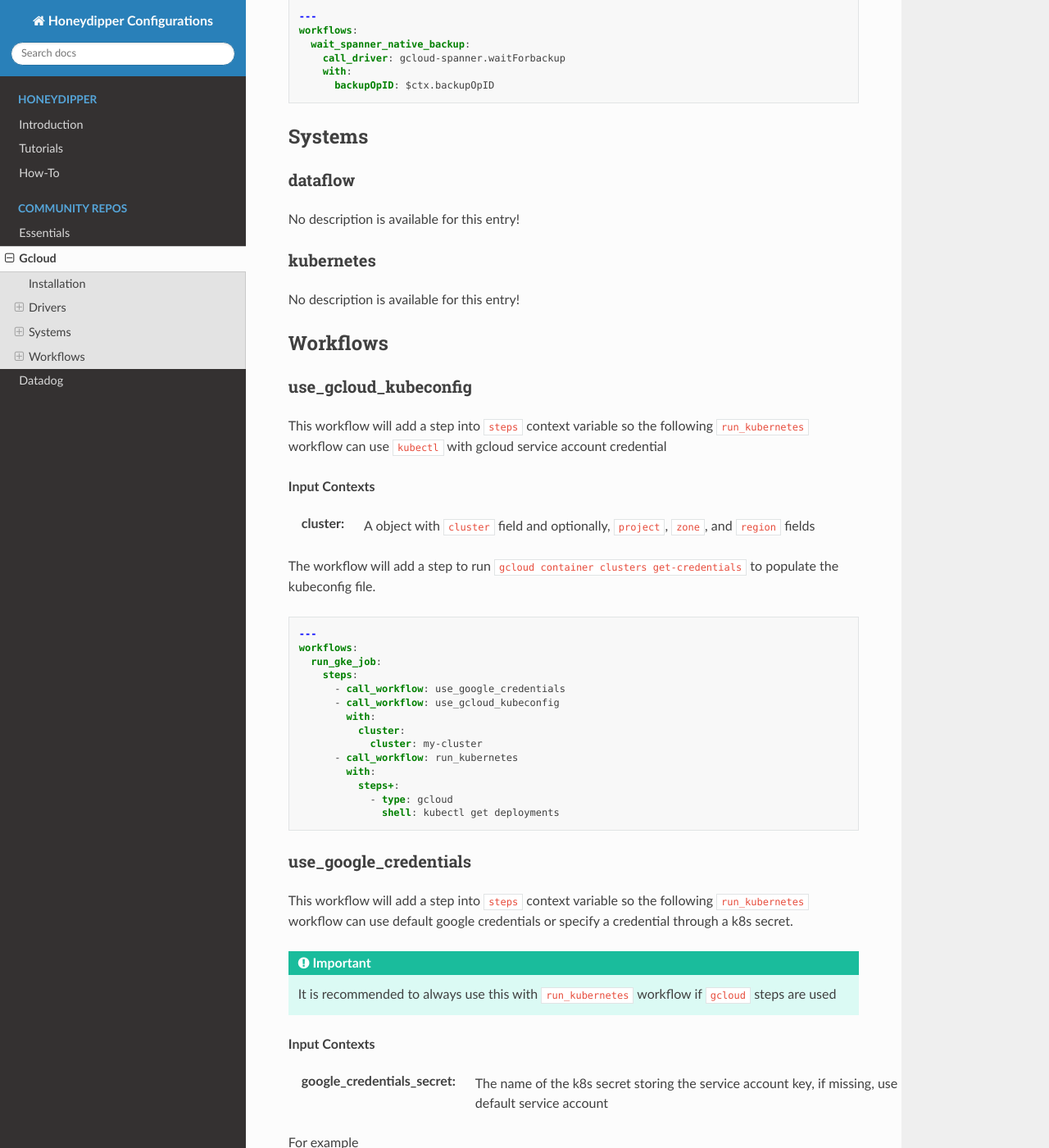
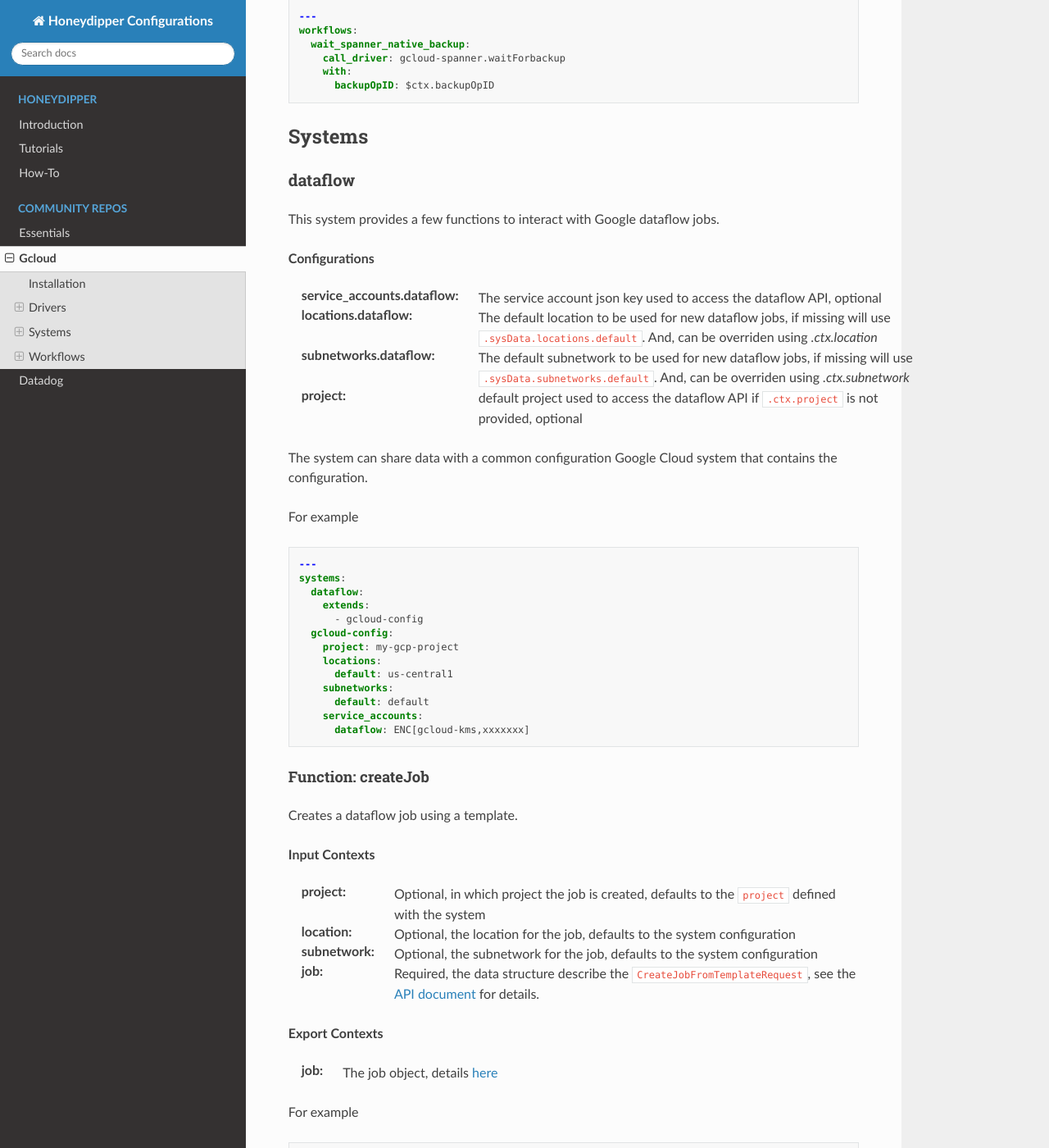
Before and after one commit to honeydipper/honeydipper-sphinx, a Sphinx documentation site: the page built from source/gcloud.rst, in a window 1280 px wide and 1400 px high, scrolled down 11529 px. Shown: the whole window at 82% size. Built offline with Sphinx 7.4.7 and the Read the Docs theme 2.0.0, drawn with Linux system fonts in a browser that asks for light colours; some of the changed text lies outside the part shown.

Commit message:
docs: update version 2.4.0 with essential 7ce75b1

```diff
--- a/source/gcloud.rst
+++ b/source/gcloud.rst
@@ -648,7 +648,175 @@ Systems
 dataflow
 --------
 
-No description is available for this entry!
+This system provides a few functions to interact with Google dataflow jobs.
+
+
+**Configurations**
+
+:service_accounts.dataflow: The service account json key used to access the dataflow API, optional
+
+:locations.dataflow: The default location to be used for new dataflow jobs, if missing will use :code:`.sysData.locations.default`. And, can be overriden using `.ctx.location`
+
+
+:subnetworks.dataflow: The default subnetwork to be used for new dataflow jobs, if missing will use :code:`.sysData.subnetworks.default`. And, can be overriden using `.ctx.subnetwork`
+
+
+:project: default project used to access the dataflow API if :code:`.ctx.project` is not provided, optional
+
+
+The system can share data with a common configuration Google Cloud system that contains the configuration.
+
+For example
+
+.. code-block:: yaml
+
+   ---
+   systems:
+     dataflow:
+       extends:
+         - gcloud-config
+     gcloud-config:
+       project: my-gcp-project
+       locations:
+         default: us-central1
+       subnetworks:
+         default: default
+       service_accounts:
+         dataflow: ENC[gcloud-kms,xxxxxxx]
+
+
+Function: createJob
+^^^^^^^^^^^^^^^^^^^
+
+Creates a dataflow job using a template.
+
+
+**Input Contexts**
+
+:project: Optional, in which project the job is created, defaults to the :code:`project` defined with the system
+
+:location: Optional, the location for the job, defaults to the system configuration
+
+:subnetwork: Optional, the subnetwork for the job, defaults to the system configuration
+
+:job: Required, the data structure describe the :code:`CreateJobFromTemplateRequest`, see the `API document <https://pkg.go.dev/google.golang.org/api/dataflow/v1b3#CreateJobFromTemplateRequest>`_ for details.
+
+**Export Contexts**
+
+:job: The job object, details `here <https://pkg.go.dev/google.golang.org/api/dataflow/v1b3#Job>`_
+
+For example
+
+.. code-block:: yaml
+
+   call_function: dataflow.createJob
+   with:
+     job:
+       gcsPath: gs://dataflow-templates/Cloud_Spanner_to_GCS_Avro
+       jobName: export-a-spanner-DB-to-gcs
+       parameters:
+         instanceId: my-spanner-instance
+         databaseId: my-spanner-db
+         outputDir: gs://my_spanner_export_bucket
+
+
+Function: findJob
+^^^^^^^^^^^^^^^^^
+
+Find an active job with the given name pattern
+
+
+**Input Contexts**
+
+:project: Optional, in which project the job is created, defaults to the :code:`project` defined with the system
+
+:location: Optional, the location for the job, defaults to the system configuration
+
+:jobNamePattern: Required, a regex pattern used for match the job name
+
+**Export Contexts**
+
+:job: The first active matching job object, details `here <https://pkg.go.dev/google.golang.org/api/dataflow/v1b3#Job>`_
+
+For example
+
+.. code-block:: yaml
+
+   steps:
+     - call_function: dataflow.findJob
+       with:
+         jobNamePattern: ^export-a-spanner-DB-to-gcs$
+     - call_function: dataflow.getStatus
+
+
+Function: getStatus
+^^^^^^^^^^^^^^^^^^^
+
+Wait for the dataflow job to complete and return the status of the job.
+
+
+**Input Contexts**
+
+:project: Optional, in which project the job is created, defaults to the :code:`project` defined with the system
+
+:location: Optional, the location for the job, defaults to the system configuration
+
+:job: Optional, the data structure describe the :code:`Job`, see the `API document <https://pkg.go.dev/google.golang.org/api/dataflow/v1b3#Job>`_ for details, if not specified, will use the dataflow job information from previous :code:`createJob` call.
+
+:timeout: Optional, if the job doesn't complete within the timeout, report error, defaults to :code:`1800` seconds
+
+:interval: Optional, polling interval, defaults to :code:`15` seconds
+
+**Export Contexts**
+
+:job: The job object, details `here <https://pkg.go.dev/google.golang.org/api/dataflow/v1b3#Job>`_
+
+For example
+
+.. code-block:: yaml
+
+   steps:
+     - call_function: dataflow.createJob
+       with:
+         job:
+           gcsPath: gs://dataflow-templates//Cloud_Spanner_to_GCS_Avro
+           jobName: export-a-spanner-DB-to-gcs
+           parameters:
+             instanceId: my-spanner-instance
+             databaseId: my-spanner-db
+             outputDir: gs://my_spanner_export_bucket
+     - call_function: dataflow.getStatus
+
+
+Function: updateJob
+^^^^^^^^^^^^^^^^^^^
+
+Update a running dataflow job
+
+
+**Input Contexts**
+
+:project: Optional, in which project the job is created, defaults to the :code:`project` defined with the system
+
+:location: Optional, the location for the job, defaults to the system configuration
+
+:jobSpec: Required, a job object with a :code:`id` and the fields for updating.
+
+For example
+
+.. code-block:: yaml
+
+   steps:
+     - call_function: dataflow.findJob
+       with:
+         jobNamePattern: ^export-a-spanner-DB-to-gcs$
+     - call_function: dataflow.updateJob
+       with:
+         jobSpec:
+           id: $ctx.job.id
+           requestedState: JOB_STATE_DRAINING
+     - call_function: dataflow.getStatus
+
 
 kubernetes
 ----------
@@ -657,6 +825,40 @@ No description is available for this entry!
 
 Workflows
 =========
+
+drainDataflowJob
+----------------
+
+Draining an active dataflow job, including finding the job with a regex name pattern, requesting draining and waiting for the job to complete.
+
+**Input Contexts**
+
+:system: The dataflow system used for draining the job
+
+:jobNamePattern: Required, a regex pattern used for match the job name
+
+**Export Contexts**
+
+:job: The job object, details `here <https://pkg.go.dev/google.golang.org/api/dataflow/v1b3#Job>`_
+
+:reason: If the job fails, the reason for the failure as reported by the API.
+
+For example
+
+.. code-block:: yaml
+
+   ---
+   rules:
+     - when:
+         source:
+           system: webhook
+           trigger: request
+       do:
+         call_workflow: drainDataflowJob
+         with:
+           system: dataflow-sandbox
+           jobNamePatttern: ^my-job-[0-9-]*$
+
 
 use_gcloud_kubeconfig
 ---------------------
```
